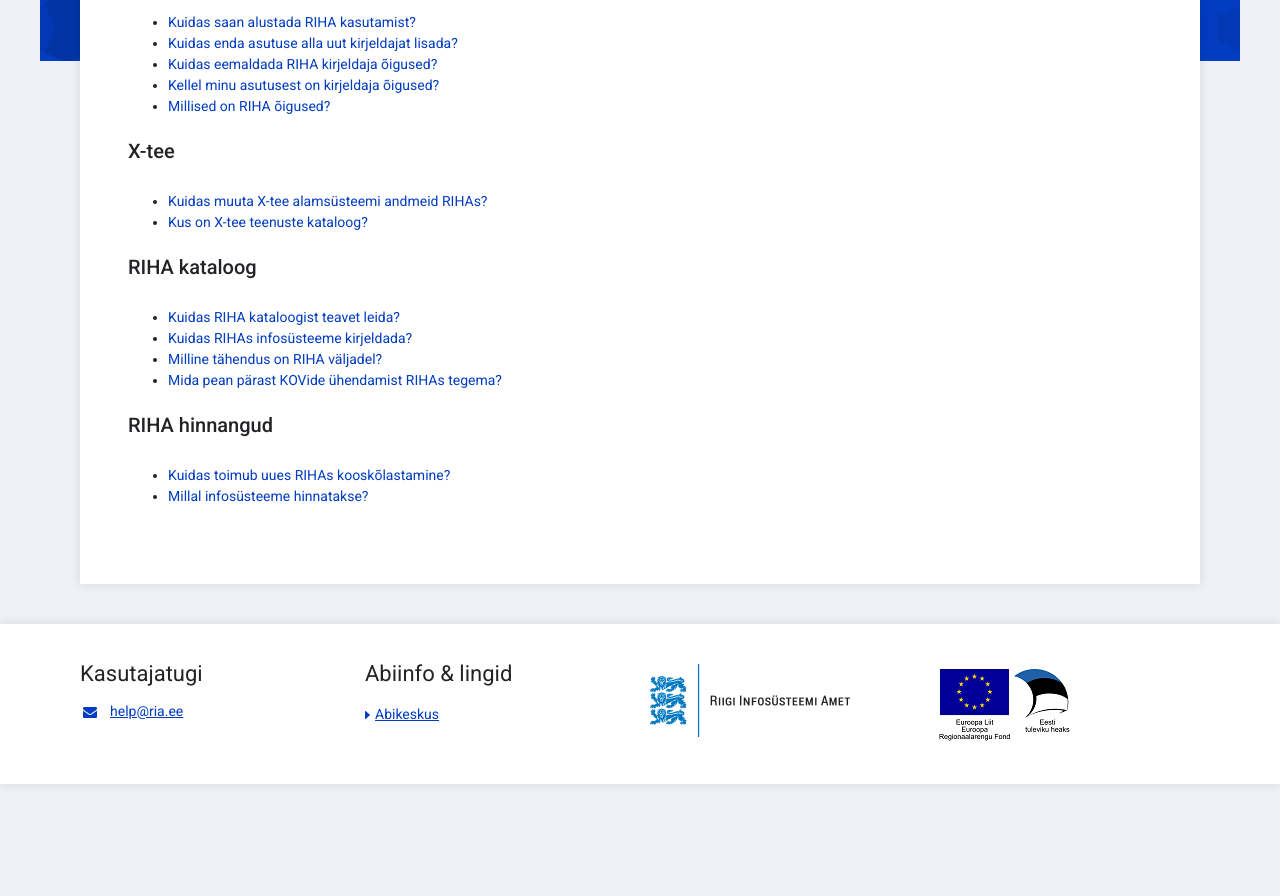
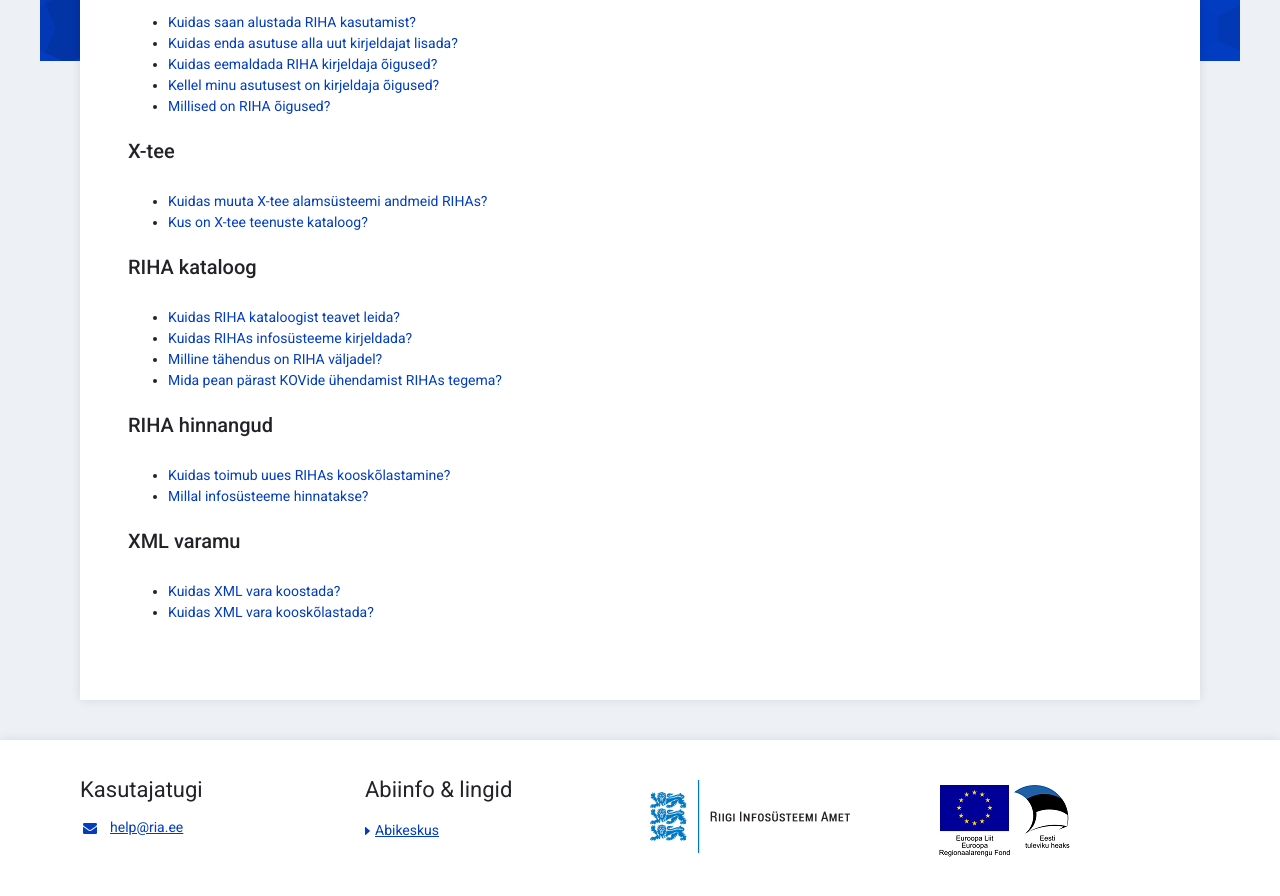
Before and after one commit to e-gov/RIHA-Help, a Jekyll site: the page built from docs/index.md, in a window 1280 px wide and 900 px high, scrolled down 602 px. Shown: the top 896 px of the window. Built offline with Jekyll 4.4.1, drawn with Linux system fonts in a browser that asks for light colours; before the commit the page ends 1386 px from its top, so only the background shows below that.

Commit message:
Added XML Assets help to index

```diff
--- a/docs/index.md
+++ b/docs/index.md
@@ -35,3 +35,8 @@ title: RIHA abikeskus
 
 - [Kuidas toimub uues RIHAs kooskõlastamine?](RIHAs-hindamine#kuidas-toimub-uues-RIHAs-kooskõlastamine)
 - [Millal infosüsteeme hinnatakse?](RIHAs-hindamine#millal-infosüsteeme-hinnatakse)
+
+### XML varamu
+
+- [Kuidas XML vara koostada?](XML-varamu#kuidas-xml-vara-koostada)
+- [Kuidas XML vara kooskõlastada?](XML-varamu#kuidas-xml-vara-kooskõlastada)
```
